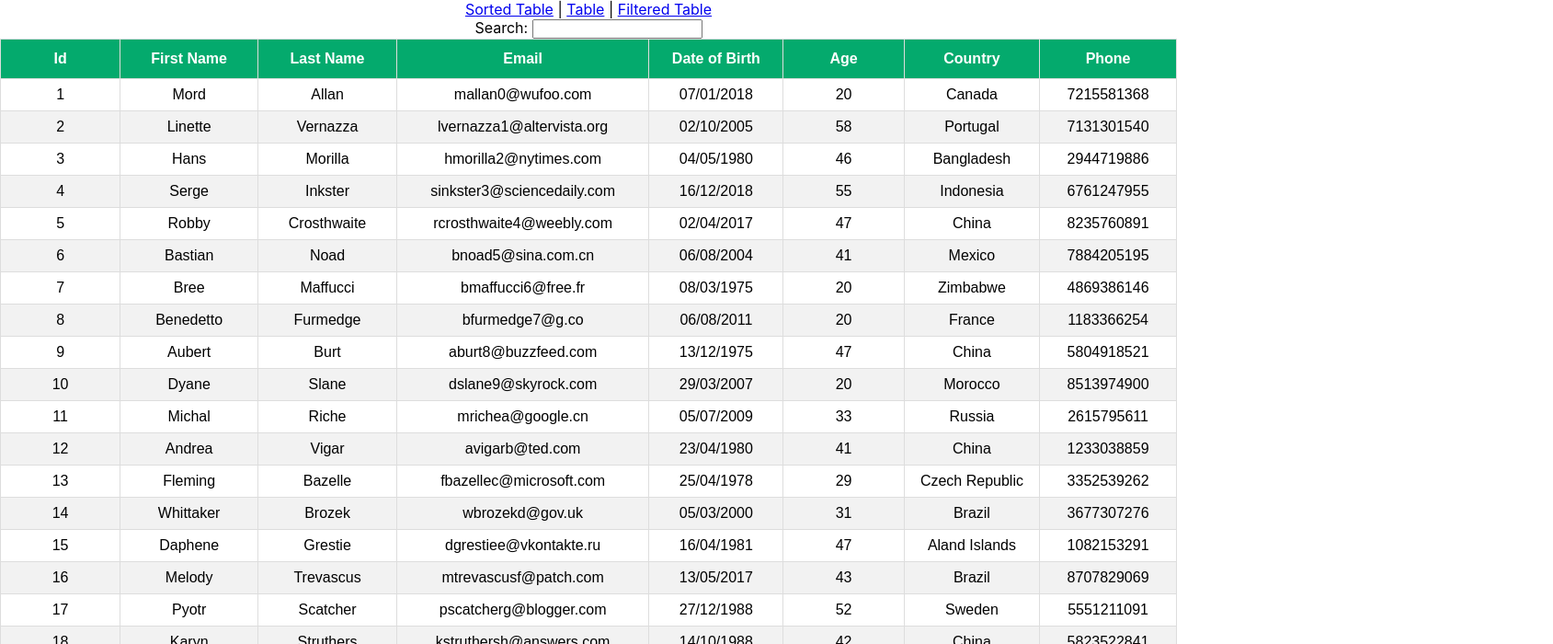
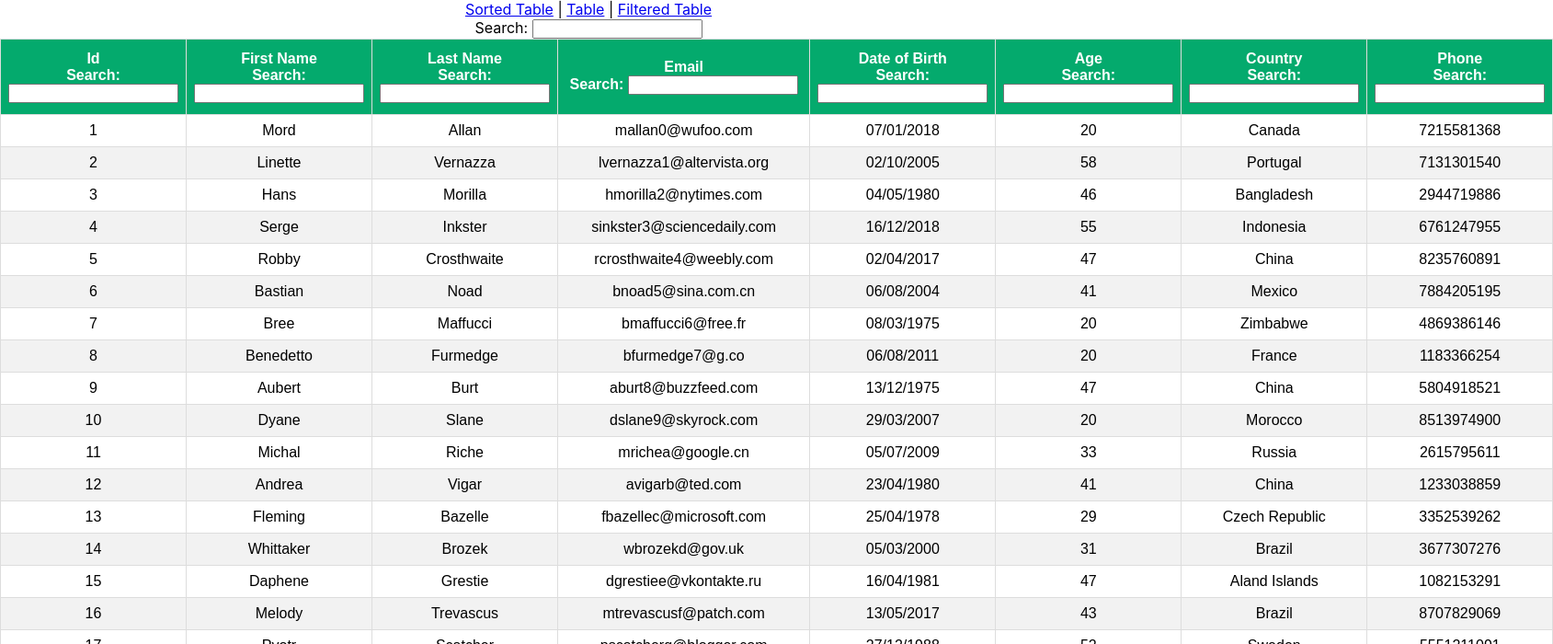
Before and after one commit to priyan1995/React-table-demo, a React (Create React App) app: page /filter-table in a window 1280 px wide. Shown: the top 700 px of the page at 92% size, 1689 px wide, since content can reach past the window. Built offline with nearby package versions, Linux system fonts and the light colour scheme.

Commit message:
column filter added

```diff
--- /dev/null
+++ b/src/components/ColumnFilter.js
@@ -0,0 +1,12 @@
+export const ColumnFilter = ({column}) => {
+    const {filterValue, setFilter} = column
+    return(
+        <span>
+            Search: {' '}
+            <input
+            value = {filterValue || ''}
+            onChange = {(e) => setFilter(e.target.value)}
+             />
+        </span>
+    )
+}
--- a/src/components/columns.js
+++ b/src/components/columns.js
@@ -1,4 +1,5 @@
 import { format } from "date-fns"
+import { ColumnFilter } from "./ColumnFilter"
 // npm add date-fns
 
 
@@ -6,43 +7,51 @@
     {
         Header: 'Id',
         Footer: 'Id',
-        accessor: 'id'
+        accessor: 'id',
+        Filter: ColumnFilter
     },
     {
         Header: 'First Name',
         Footer: 'First Name',
-        accessor: 'first_name'
+        accessor: 'first_name',
+        Filter: ColumnFilter
     },
     {
         Header: 'Last Name',
         Footer: 'Last Name',
-        accessor: 'last_name'
+        accessor: 'last_name',
+        Filter: ColumnFilter
     },
     {
         Header: 'Email',
         Footer: 'Email',
-        accessor: 'email'
+        accessor: 'email',
+        Filter: ColumnFilter
     },
     {
         Header: 'Date of Birth',
         Footer: 'Date of Birth',
         accessor: 'date_of_birth',
-        Cell: ({value}) => { return format(new Date(value), 'dd/MM/yyyy')}
+        Cell: ({value}) => { return format(new Date(value), 'dd/MM/yyyy')},
+        Filter: ColumnFilter
     },
     {
         Header: 'Age',
         Footer: 'Age',
-        accessor: 'age'
+        accessor: 'age',
+        Filter: ColumnFilter
     },
     {
         Header: 'Country',
         Footer: 'Country',
-        accessor: 'country'
+        accessor: 'country',
+        Filter: ColumnFilter
     },
     {
         Header: 'Phone',
         Footer: 'Phone',
-        accessor: 'phone'
+        accessor: 'phone',
+        Filter: ColumnFilter
     }
 ]
 
--- a/src/components/globalFilterTable.js
+++ b/src/components/globalFilterTable.js
@@ -1,5 +1,5 @@
 import React, { useMemo } from "react"
-import { useSortBy, useTable, useGlobalFilter } from "react-table"
+import { useSortBy, useTable, useGlobalFilter, useFilters } from "react-table"
 import MOCK_DATA from './MOCK_DATA.json'
 import { COLUMNS } from './columns'
 import './table.css'
@@ -16,7 +16,9 @@
         columns,
         data
 
-    }, useGlobalFilter)
+    },
+        useFilters, // for column filters
+        useGlobalFilter)
 
     const {
         getTableProps,
@@ -49,6 +51,12 @@
                                         <span>
                                             {column.isSorted ? (column.isSortedDesc ? 'V' : '^') : ''}
                                         </span>
+
+                                        <div>
+                                            {/* column filter */}
+                                            { column.canFilter ? column.render('Filter') : null }
+                                        </div>
+
                                     </th>
                                 ))}
                             </tr>
```
